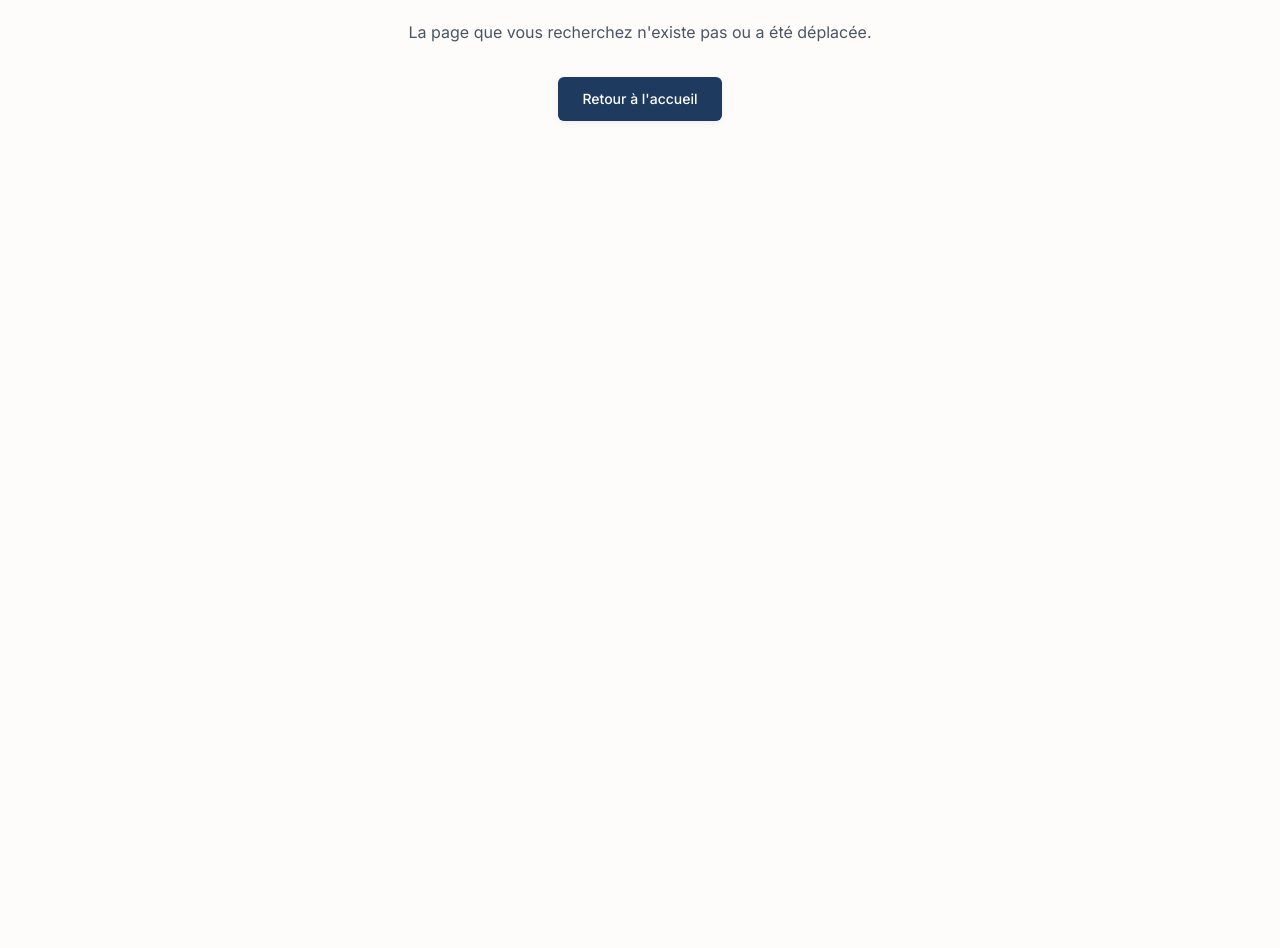
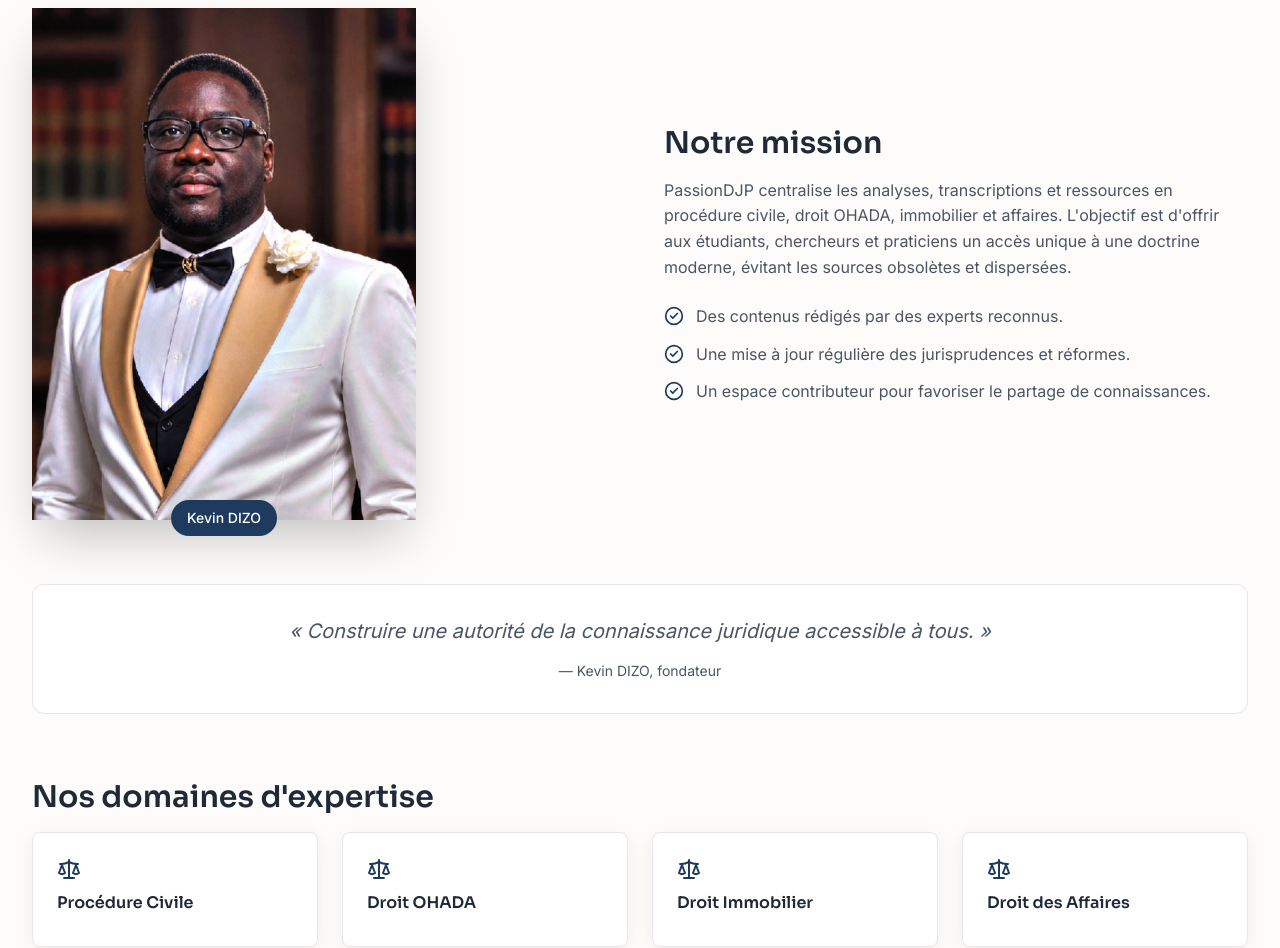
Before and after one commit to PATAWALA/PassionDJP, a Next.js app: page /a-propos in a window 1280 px wide. Before the commit this address had no page. Shown: the part 406-1354 px from the top of the page. Before the commit the page ends 800 px from the top, so only its background shows below. Built offline with nearby package versions, Linux system fonts and the light colour scheme.

Commit message:
first commit

```diff
--- /dev/null
+++ b/src/app/(public)/a-propos/page.tsx
@@ -0,0 +1,89 @@
+import Image from "next/image";
+import { Scale, CheckCircle2 } from "lucide-react";
+
+export default function AboutPage() {
+  return (
+    <div className="py-16 bg-background">
+      <div className="container-editorial">
+        {/* En-tête */}
+        <div className="text-center md:text-left mb-12">
+          <h1 className="text-4xl md:text-5xl font-bold text-ink mb-4">À propos de PassionDJP</h1>
+          <p className="text-lg text-ink-light max-w-2xl md:mx-0 mx-auto">
+            Une plateforme dédiée à la diffusion d'une doctrine juridique fiable et actualisée,
+            fondée par Kevin DIZO.
+          </p>
+        </div>
+
+        {/* Section mission + photo */}
+        <div className="grid grid-cols-1 md:grid-cols-2 gap-12 items-center mb-16">
+          {/* Photo */}
+          <div className="relative max-w-sm mx-auto md:mx-0">
+            <div className="aspect-[3/4] rounded-xl overflow-hidden shadow-2xl">
+              <Image
+                src="/images/kevin-dizo.jpeg"
+                alt="Kevin DIZO, fondateur de PassionDJP"
+                fill
+                className="object-cover"
+              />
+            </div>
+            {/* Badge */}
+            <div className="absolute -bottom-4 left-1/2 transform -translate-x-1/2 bg-primary text-white px-4 py-2 rounded-full text-sm font-medium whitespace-nowrap">
+              Kevin DIZO
+            </div>
+          </div>
+
+          {/* Texte */}
+          <div>
+            <h2 className="text-3xl font-bold text-ink mb-4">Notre mission</h2>
+            <p className="text-ink-light mb-6">
+              PassionDJP centralise les analyses, transcriptions et ressources en procédure civile,
+              droit OHADA, immobilier et affaires. L'objectif est d'offrir aux étudiants,
+              chercheurs et praticiens un accès unique à une doctrine moderne, évitant les sources
+              obsolètes et dispersées.
+            </p>
+            <ul className="space-y-3">
+              <li className="flex items-start gap-3">
+                <CheckCircle2 className="h-5 w-5 text-primary mt-0.5" />
+                <span className="text-ink-light">Des contenus rédigés par des experts reconnus.</span>
+              </li>
+              <li className="flex items-start gap-3">
+                <CheckCircle2 className="h-5 w-5 text-primary mt-0.5" />
+                <span className="text-ink-light">Une mise à jour régulière des jurisprudences et réformes.</span>
+              </li>
+              <li className="flex items-start gap-3">
+                <CheckCircle2 className="h-5 w-5 text-primary mt-0.5" />
+                <span className="text-ink-light">Un espace contributeur pour favoriser le partage de connaissances.</span>
+              </li>
+            </ul>
+          </div>
+        </div>
+
+        {/* Citation / Valeurs */}
+        <div className="bg-surface border border-border rounded-xl p-8 mb-16">
+          <blockquote className="text-xl italic text-ink-light text-center">
+            « Construire une autorité de la connaissance juridique accessible à tous. »
+          </blockquote>
+          <p className="text-center text-sm text-ink-light mt-4">— Kevin DIZO, fondateur</p>
+        </div>
+
+        {/* Domaines couverts (rappel) */}
+        <div className="text-center md:text-left">
+          <h2 className="text-3xl font-bold text-ink mb-6">Nos domaines d'expertise</h2>
+          <div className="grid grid-cols-1 sm:grid-cols-2 lg:grid-cols-4 gap-6">
+            {[
+              "Procédure Civile",
+              "Droit OHADA",
+              "Droit Immobilier",
+              "Droit des Affaires",
+            ].map((domain) => (
+              <div key={domain} className="card p-6 hover:shadow-2xl transition-shadow">
+                <Scale className="h-6 w-6 text-primary mb-3" />
+                <h3 className="font-semibold text-ink">{domain}</h3>
+              </div>
+            ))}
+          </div>
+        </div>
+      </div>
+    </div>
+  );
+}
--- a/src/components/layout/Header.tsx
+++ b/src/components/layout/Header.tsx
@@ -32,7 +32,7 @@
           <Link href="/media" className="text-base font-medium text-white/90 hover:text-white transition-colors">
             Médias
           </Link>
-          <Link href="#" className="text-base font-medium text-white/90 hover:text-white transition-colors">
+          <Link href="/a-propos" className="text-base font-medium text-white/90 hover:text-white transition-colors">
             À propos
           </Link>
         </nav>
```
Also changed, not shown: public/images/kevin-dizo.jpeg (added), src/app/(admin)/articles/[id]/edit/page.tsx (deleted), src/app/(admin)/articles/new/page.tsx (deleted), src/app/(admin)/articles/page.tsx (deleted), src/app/(admin)/dashboard/page.tsx (deleted), src/app/(admin)/layout.tsx (deleted), src/app/(admin)/login/page.tsx (deleted), src/app/(public)/articles/page.tsx (renamed from src/app/(public)/article/[slug]/page.tsx), src/app/espace-contributeurs/page.tsx (renamed from src/app/(public)/connexion/page.tsx).
